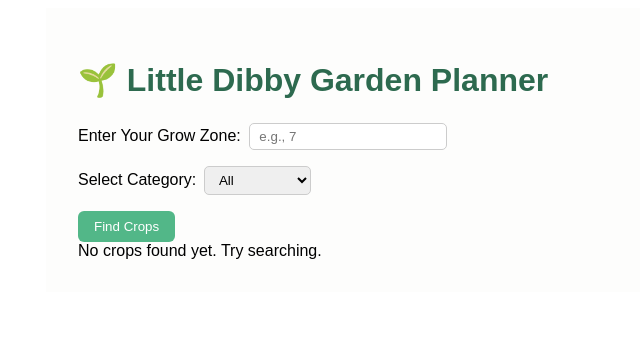
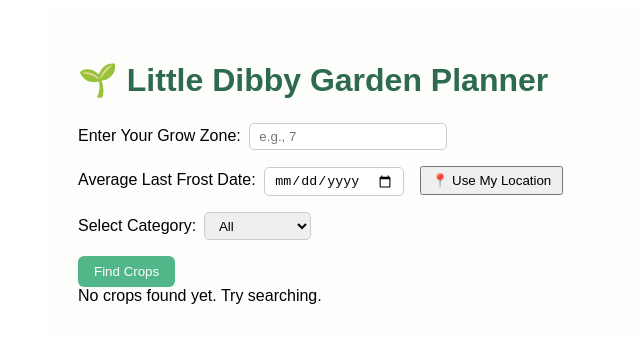
Before and after one commit to SpokenGarden/Find-Crops, a React (Create React App) app: page / in a window 1280 px wide. Shown: the top 342 px of the page, without its empty margins (162-802 px from the left). Built offline with nearby package versions, Linux system fonts and the light colour scheme.

Commit message:
Update App.js

```diff
--- a/src/App.js
+++ b/src/App.js
@@ -5,6 +5,7 @@ export default function GardenPlannerApp() {
   const [zone, setZone] = useState("");
   const [category, setCategory] = useState("all");
   const [filteredCrops, setFilteredCrops] = useState([]);
+  const [frostDate, setFrostDate] = useState("");
 
   useEffect(() => {
     fetch("/cropData.json")
@@ -15,6 +16,36 @@ export default function GardenPlannerApp() {
       })
       .catch((err) => console.error("Failed to load crop data:", err));
   }, []);
+
+  const handleGetLocation = () => {
+    if (navigator.geolocation) {
+      navigator.geolocation.getCurrentPosition((position) => {
+        const { latitude, longitude } = position.coords;
+        console.log("User Location:", latitude, longitude);
+        // Placeholder: You could call a frost-date or zone API here using lat/lon
+      });
+    } else {
+      alert("Geolocation is not supported by your browser.");
+    }
+  };
+
+  const parseSowWindow = (text, baseDate) => {
+    if (!text || !baseDate) return "N/A";
+    const match = text.match(/(\d+)\s*(to|-)?\s*(\d+)?\s*(before|after)/i);
+    if (!match) return "N/A";
+
+    const [, from, , to, direction] = match;
+    const startWeeks = parseInt(from);
+    const endWeeks = parseInt(to || from);
+    const sign = direction.toLowerCase() === "before" ? -1 : 1;
+
+    const startDate = new Date(baseDate);
+    startDate.setDate(startDate.getDate() + sign * startWeeks * 7);
+    const endDate = new Date(baseDate);
+    endDate.setDate(endDate.getDate() + sign * endWeeks * 7);
+
+    return `${startDate.toLocaleDateString()} – ${endDate.toLocaleDateString()}`;
+  };
 
   const handleSearch = () => {
     const results = (cropData || []).filter((crop) => {
@@ -30,7 +61,6 @@ export default function GardenPlannerApp() {
           }
           return z ? [z] : [];
         });
-
 
       const zoneMatch = userZone === "" || zoneList.includes(userZone);
       const categoryMatch =
@@ -83,6 +113,19 @@ export default function GardenPlannerApp() {
 
       <div style={{ marginBottom: "1rem" }}>
         <label>
+          Average Last Frost Date:
+          <input
+            type="date"
+            value={frostDate}
+            onChange={(e) => setFrostDate(e.target.value)}
+            style={{ marginLeft: "0.5rem", padding: "0.3rem 0.6rem", borderRadius: "5px", border: "1px solid #ccc" }}
+          />
+        </label>
+        <button onClick={handleGetLocation} style={{ marginLeft: "1rem", padding: "0.3rem 0.6rem" }}>📍 Use My Location</button>
+      </div>
+
+      <div style={{ marginBottom: "1rem" }}>
+        <label>
           Select Category:
           <select
             value={category}
@@ -110,7 +153,6 @@ export default function GardenPlannerApp() {
         <div>No crops found yet. Try searching.</div>
       )}
 
-
       {filteredCrops.length > 0 && (
         <div style={{ marginTop: "2rem" }}>
           <h2 style={{ color: "#40916c" }}>🌼 Recommended Crops</h2>
@@ -128,8 +170,8 @@ export default function GardenPlannerApp() {
                 }}
               >
                 <strong style={{ fontSize: "1.1rem" }}>{crop.Crop}</strong> <em>({crop.Type})</em><br />
-                🌱 Sow Indoors: {enhanceText(crop.Sow_Indoors || "N/A")}<br />
-                🌿 Sow Outdoors: {enhanceText(crop.Sow_Outdoors || "N/A")}<br />
+                🌱 Sow Indoors: {parseSowWindow(crop.Sow_Indoors, frostDate)}<br />
+                🌿 Sow Outdoors: {parseSowWindow(crop.Sow_Outdoors, frostDate)}<br />
                 ⏱ Days to Germination: {crop.Days_to_Germination || "N/A"}<br />
                 🍅 Days to Harvest: {crop.Days_to_Harvest || "N/A"}<br />
                 🌞 Sun: {crop.Sun_Requirements || "N/A"}<br />
```
Lines whose indentation alone changed are shown as unchanged.
